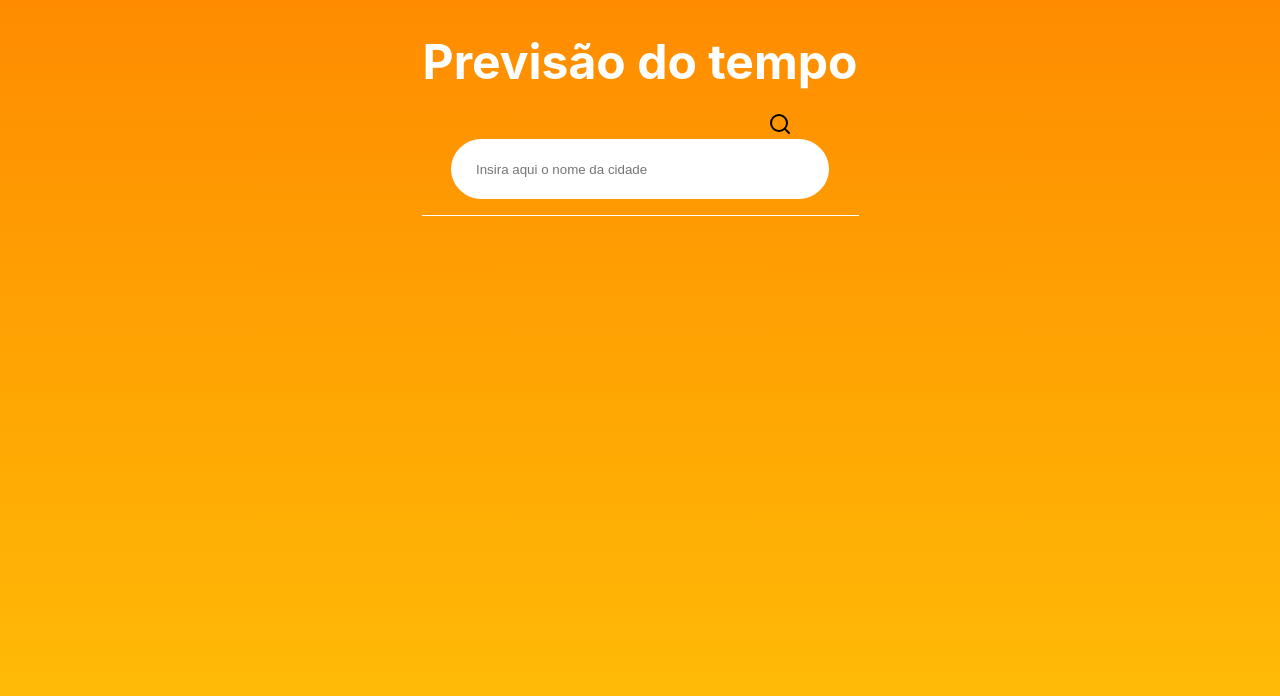
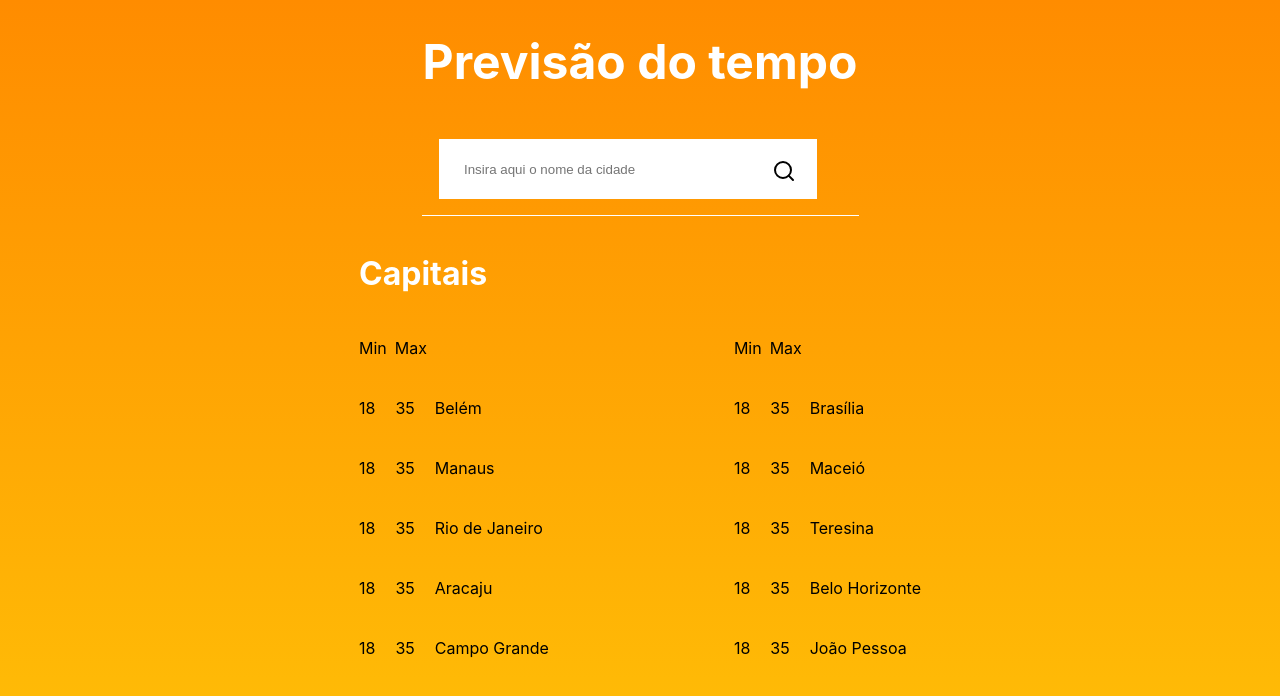
Before and after one commit to nivek14/WeatherForecastReact, a React (Create React App) app in the folder weather-forecast-app/: page / in a window 1280 px wide. Shown: the top 696 px of the page. Built offline with nearby package versions, Linux system fonts and the light colour scheme.

Commit message:
feat: adicionando componente capitais

```diff
--- a/weather-forecast-app/src/App.tsx
+++ b/weather-forecast-app/src/App.tsx
@@ -1,4 +1,5 @@
 import * as S from './App.styles';
+import Capitals from './components/Capitals';
 import Divider from './components/Divider';
 import Search from './components/Search';
 import Title from './components/Title';
@@ -10,6 +11,7 @@ function App() {
         <Title title='Previsão do tempo' />
         <Search placeholder='Insira aqui o nome da cidade' />
         <Divider />
+        <Capitals />
       </S.ContentContainer>
     </S.PageContainer>
   );
--- /dev/null
+++ b/weather-forecast-app/src/components/Capitals/Capitals.mock.ts
@@ -0,0 +1,29 @@
+export const CapitalsArray = [
+    "Aracaju",
+    "Belém",
+    "Belo Horizonte",
+    "Boa Vista",
+    "Brasília",
+    "Campo Grande",
+    "Cuiabá",
+    "Curitiba",
+    "Florianópolis",
+    "Fortaleza",
+    "Goiânia",
+    "João Pessoa",
+    "Macapá",
+    "Maceió",
+    "Manaus",
+    "Natal",
+    "Palmas",
+    "Porto Alegre",
+    "Porto Velho",
+    "Recife",
+    "Rio Branco",
+    "Rio de Janeiro",
+    "Salvador",
+    "São Luís",
+    "São Paulo",
+    "Teresina",
+    "Vitória"
+];
--- /dev/null
+++ b/weather-forecast-app/src/components/Capitals/Capitals.styles.ts
@@ -0,0 +1,22 @@
+import styled from 'styled-components';
+
+export const Container = styled.div`
+    display: flex;
+    flex-direction: column;
+    gap: 8px;
+`;
+
+export const TitleCapital = styled.h1`
+    color: #fff;
+`
+
+export const CapitalsContainer = styled.div`
+    display: grid;
+    grid-template-columns: repeat(2, 1fr);
+    gap: 8px 225px;
+`
+
+export const CapitalsElement = styled.div`
+    display: flex;
+    gap: 185px;
+`
--- /dev/null
+++ b/weather-forecast-app/src/components/Capitals/components/CapitalsCard/CapitalsCard.styles.ts
@@ -0,0 +1,17 @@
+import styled from 'styled-components';
+
+export const CapitalsContainer = styled.div`
+    display: flex;
+    flex-direction: column;
+    gap: 8px;
+`
+
+export const CapitalsElement = styled.div`
+    display: flex;
+    gap: 20px;
+`
+
+export const MinMaxContainer = styled.div`
+    display: flex;
+    gap: 8px;
+`
--- /dev/null
+++ b/weather-forecast-app/src/components/Capitals/components/CapitalsCard/CapitalsCard.types.ts
@@ -0,0 +1,3 @@
+export type Props = {
+    capitals: string[];
+};
--- /dev/null
+++ b/weather-forecast-app/src/components/Capitals/components/CapitalsCard/index.tsx
@@ -0,0 +1,23 @@
+import * as S from './CapitalsCard.styles';
+import { Props } from './CapitalsCard.types';
+
+export const CapitalsCard = (props: Props) => {
+    const { capitals } = props;
+    return (
+        <S.CapitalsContainer>
+            <S.MinMaxContainer>
+                <p>Min</p>
+                <p>Max</p>
+            </S.MinMaxContainer>
+            {capitals.map((capital, index) =>
+                <S.CapitalsElement key={index}>
+                    <p>18</p>
+                    <p>35</p>
+                    <p>{capital}</p>
+                </S.CapitalsElement>
+            )}
+        </S.CapitalsContainer>
+    );
+};
+
+export default CapitalsCard;
--- /dev/null
+++ b/weather-forecast-app/src/components/Capitals/index.tsx
@@ -0,0 +1,29 @@
+import { useEffect, useState } from 'react';
+import { CapitalsArray } from './Capitals.mock';
+import * as S from './Capitals.styles';
+import CapitalsCard from './components/CapitalsCard';
+
+export const Capitals = () => {
+
+    const [randomCapitals, setRandomCapitals] = useState<string[]>([]);
+
+    useEffect(() => {
+        setRandomCapitals(() => {
+            const shuffled = [...CapitalsArray].sort(() => Math.random() - 0.5);
+            const selected = shuffled.slice(0, 10);
+            return selected;
+        });
+    }, [])
+
+    return (
+        <S.Container>
+            <S.TitleCapital color='#fff'>Capitais</S.TitleCapital>
+            <S.CapitalsElement>
+                <CapitalsCard capitals={randomCapitals.slice(0, randomCapitals.length / 2)} />
+                <CapitalsCard capitals={randomCapitals.slice(randomCapitals.length / 2, randomCapitals.length)} />
+            </S.CapitalsElement>
+        </S.Container>
+    );
+};
+
+export default Capitals;
--- a/weather-forecast-app/src/components/Search/Search.styles.ts
+++ b/weather-forecast-app/src/components/Search/Search.styles.ts
@@ -7,19 +7,15 @@ export const Container = styled.div`
 export const SearchContainer = styled.input`
     width: 350px;
     height: 56px;
-    border-radius: 32px;
     padding-left: 24px;
     border: 1px solid #fff;
-    position: relative;
     &:focus{
         outline: none;
     }
 `;
 
 export const SearchIcon = styled.div`
-    position: absolute;
-    left: 60%;
-    bottom: 82%;
-    width: 32px;
-    height: 32px;
+    position: relative;
+    top: 20px;
+    right: 45px;
 `;
```
